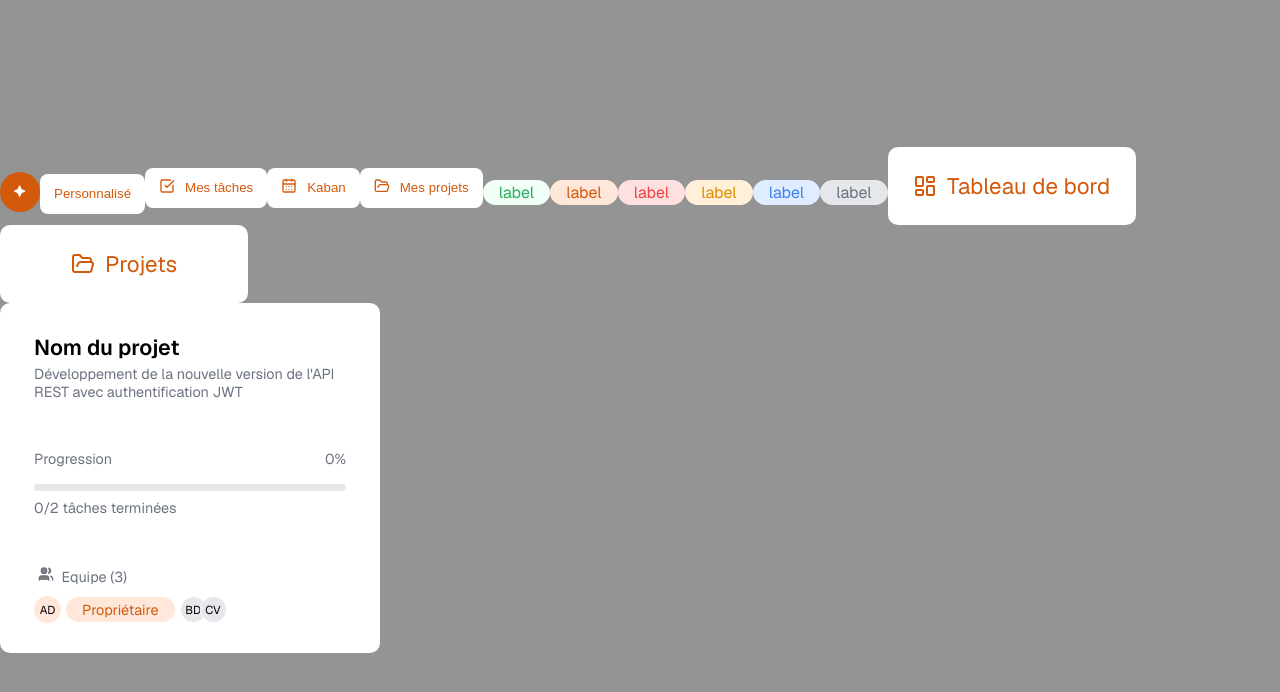
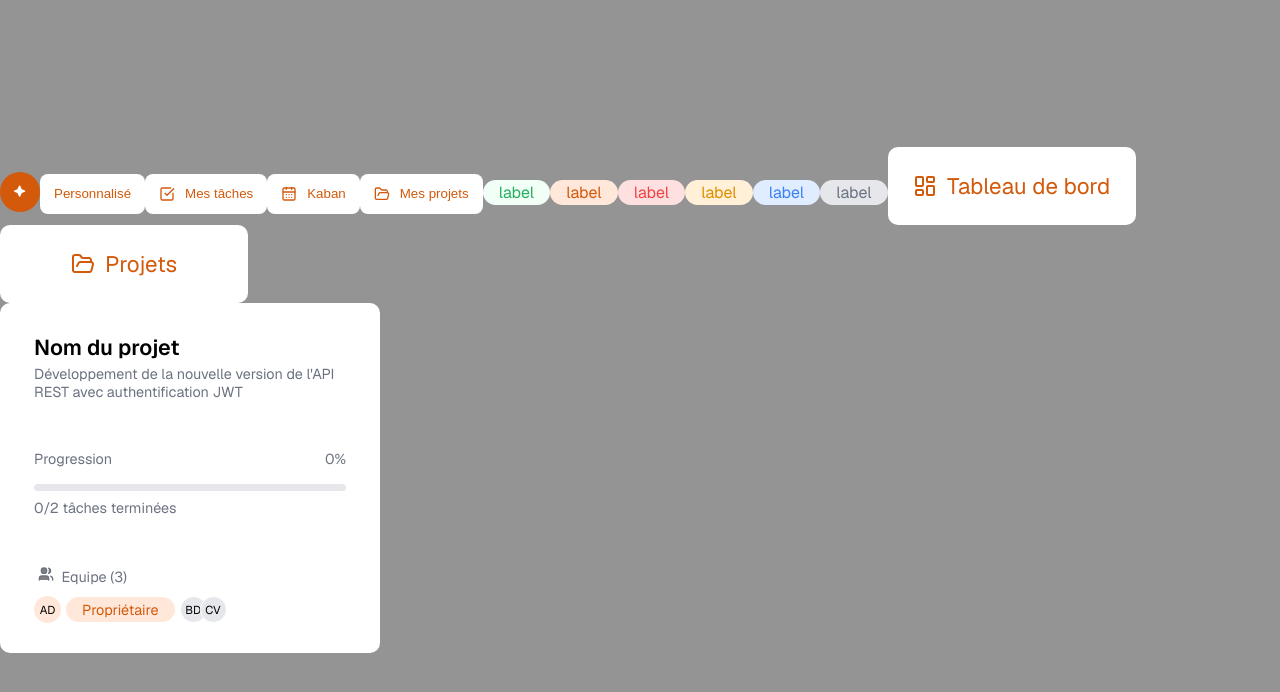
Before and after one commit to Ace4teaM/OCR-Abricot, a Next.js app: page / in a window 1280 px wide. Shown: the top 692 px of the page. Built offline with nearby package versions, Linux system fonts and the light colour scheme.

Commit message:
fix la hauteru de ligne pour aligner verticalement

```diff
--- a/src/components/Buttons/ChipButton/ChipButton.module.css
+++ b/src/components/Buttons/ChipButton/ChipButton.module.css
@@ -3,6 +3,7 @@
     position: relative;
     min-width: 40px;
     height: 40px;
+    line-height: 40px;
     background-color: #FFFFFF;
     color: #D3590B;
     border-radius: 8px;
@@ -16,4 +17,5 @@
 .icon>*{
     margin-right: 10px;
     width: 16px;
+    vertical-align: middle;
 }
```
